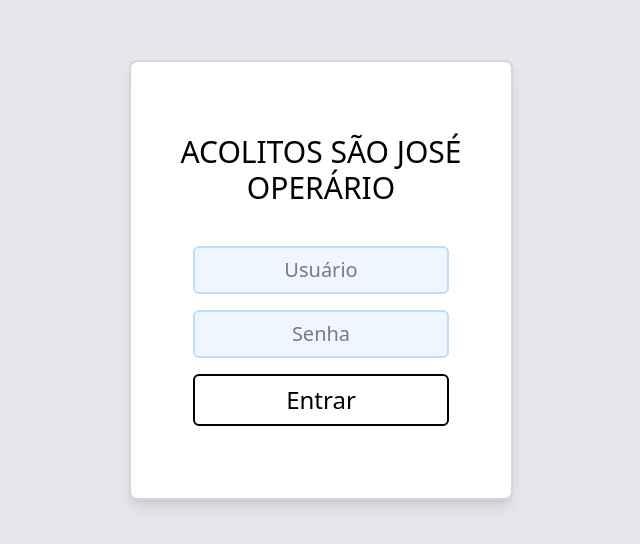
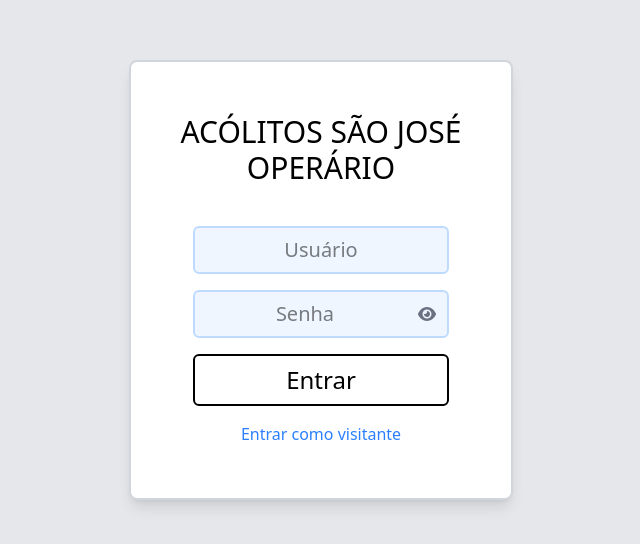
Before and after one commit to LuizLaikovski/ProjetoAcolitos, a React (Vite) app in the folder frontend/: page / in a window 1280 px wide. Shown: the part 120-664 px from the top of the page, without its empty margins (319-959 px from the left). Built offline with nearby package versions, Linux system fonts and the light colour scheme.

Commit message:
/visitors e ver senha prontos

```diff
--- a/frontend/src/App.tsx
+++ b/frontend/src/App.tsx
@@ -1,5 +1,9 @@
 import Acolitos from "./components/Acolitos";
 import "./App.css";
+
+interface AppProps {
+  canEdit: boolean;
+}
 
 export interface AcolitoProp {
     idAcolitos: number;
@@ -15,11 +19,11 @@ export interface AcolitoProp {
     comentario: string;
 }
 
-function App() {
+function App({canEdit}: AppProps) {
   return (
     <>
       <div className="bg-gray-200 flex justify-center items-center flex-col">
-        <Acolitos />
+        <Acolitos canEdit={canEdit} />
         <div className="w-[80dvw] h-auto grid grid-cols-3 gap-8 mt-10"></div>
       </div>
     </>
--- a/frontend/src/components/Acolitos.tsx
+++ b/frontend/src/components/Acolitos.tsx
@@ -26,7 +26,13 @@ const calcularIdade = (dataNascimento: string): number => {
     return idade;
 };
 
-const Acolitos = () => {
+interface AcolitosProps {
+    canEdit: boolean;
+}
+
+const Acolitos = ({canEdit}: AcolitosProps) => {
+
+
     const [acolito, setAcolito] = useState<AcolitoProp[]>([]);
     const api_url = import.meta.env.VITE_API_URL;
 
@@ -56,7 +62,7 @@ const Acolitos = () => {
 
     return (
         <>
-            <Form setAcolitos={setAcolito} />
+            <Form setAcolitos={setAcolito} canEdit={canEdit} />
             <div className="w-[80dvw] grid grid-cols-3 gap-8 mt-8 acolitos">
                 {acolito.length > 0 ? (
                     acolito.map((a) =>
@@ -72,6 +78,7 @@ const Acolitos = () => {
                             missas={a.missas}
                             cerimonialista={a.cerimonialista}
                             comentario={a.comentario}
+                            canEdit={canEdit}
                         />
                     )
                 ) : (
--- a/frontend/src/components/Card.tsx
+++ b/frontend/src/components/Card.tsx
@@ -17,6 +17,7 @@ interface CardProp {
     missas: string[];
     cerimonialista: boolean;
     comentario: string;
+    canEdit?: boolean; // 🔹 adiciona aqui
 }
 
 const Card: React.FC<CardProp> = ({
@@ -29,7 +30,8 @@ const Card: React.FC<CardProp> = ({
     comunidades,
     missas,
     cerimonialista,
-    comentario
+    comentario,
+    canEdit = true // 🔹 padrão: pode editar
 }) => {
     const [modalEdit, setModalEdit] = useState(false);
     const [modalTrash, setModalTrash] = useState(false);
@@ -50,6 +52,8 @@ const Card: React.FC<CardProp> = ({
                         {idade} anos
                     </p>
 
+                    {canEdit && (
+                        <>
                             <button className="cursor-pointer" onClick={() => setModalEdit(true)}>
                                 <FontAwesomeIcon icon={faPencil} color="blue" size="xl" />
                             </button>
@@ -57,10 +61,11 @@ const Card: React.FC<CardProp> = ({
                             <button className="cursor-pointer" onClick={() => setModalTrash(true)}>
                                 <FontAwesomeIcon icon={faTrashAlt} color="red" className="ml-3" size="xl" />
                             </button>
+                        </>
+                    )}
                 </div>
 
                 <ul className="mt-4">
-
                     {cerimonialista ? (
                         <li className="px-3 w-[13ch] py-1 font-bold text-green-900 rounded-xl bg-green-400">
                             Cerimonialista
@@ -103,7 +108,8 @@ const Card: React.FC<CardProp> = ({
                 </ul>
             </div>
 
-            {modalEdit && (
+            {/* 🔹 só abre modais se for editável */}
+            {canEdit && modalEdit && (
                 <ModalEdit
                     id={idAcolitos}
                     nome={nome}
@@ -116,7 +122,7 @@ const Card: React.FC<CardProp> = ({
                 />
             )}
 
-            {modalTrash && (
+            {canEdit && modalTrash && (
                 <ModalTrash
                     id={idAcolitos}
                     nome={nome}
--- a/frontend/src/components/Form.tsx
+++ b/frontend/src/components/Form.tsx
@@ -5,9 +5,10 @@ import type { AcolitoProp } from "../App";
 
 interface FormProp {
     setAcolitos: React.Dispatch<React.SetStateAction<AcolitoProp[]>>;
+    canEdit: boolean;
 }
 
-const Form = ({ setAcolitos }: FormProp) => {
+const Form = ({ setAcolitos, canEdit = true }: FormProp) => {
     const token = localStorage.getItem("token");
     const [formDataSearch, setFormDataSearch] = useState({
         idade: '',
@@ -201,7 +202,9 @@ const Form = ({ setAcolitos }: FormProp) => {
             <form onSubmit={handleSubmitSearch} className="form w-[75dvw] h-auto bg-white rounded-2xl p-6 shadow-lg mt-10 mb-10 flex flex-col items-center">
                 <div className="w-full h-[9dvh] flex justify-between items-center">
                     <h1 className="text-3xl font-bold">Busca de Acolitos:</h1>
-                    <button onClick={openModalNew} className="buttonAdd p-3 rounded-xl w-full xl:w-auto bg-gradient-to-r from-blue-600 to-purple-600 hover:from-blue-700 hover:to-purple-700 text-white shadow-lg hover:shadow-xl transition-all duration-200 cursor-pointer">Adicionar Novo Acólito/Ancilia</button>
+                    {canEdit && (
+                        <button onClick={openModalNew} className="buttonAdd p-3 rounded-xl w-full xl:w-auto bg-gradient-to-r from-blue-600 to-purple-600 hover:from-blue-700 hover:to-purple-700 text-white shadow-lg hover:shadow-xl transition-all duration-200 cursor-pointer">Adicionar Novo Acólito/Ancilia</button>
+                    )}
                 </div>
                 <div className="w-full h-[0.5px] border-2 border-gray-200 mt-5"></div>
                 <div className="allignInputs grid grid-cols-6 gap-4 w-full mt-6">
@@ -296,7 +299,7 @@ const Form = ({ setAcolitos }: FormProp) => {
             </form>
 
 
-            {modalOpenNew && (
+            {canEdit &&modalOpenNew && (
                 <div className="fixed inset-0 flex items-center justify-center z-50 p-4">
                     <div className="absolute inset-0 bg-black/40 backdrop-blur-sm" onClick={openModalNew}></div>
 
--- a/frontend/src/routes/LoginScreen.tsx
+++ b/frontend/src/routes/LoginScreen.tsx
@@ -1,10 +1,13 @@
 import { useState } from "react";
 import axios from "axios";
-import { useNavigate } from "react-router-dom";
+import { Link, useNavigate } from "react-router-dom";
+import { FontAwesomeIcon } from "@fortawesome/react-fontawesome";
+import { faEye, faEyeSlash } from "@fortawesome/free-solid-svg-icons";
 
 export default function LoginScreen() {
     const [user, setUser] = useState("");
     const [password, setPassword] = useState("");
+    const [showPassword, setShowPassword] = useState(false);
     const navigate = useNavigate();
 
     const handleLogin = async (e: React.FormEvent) => {
@@ -24,15 +27,53 @@ export default function LoginScreen() {
     };
 
     return (
-        <>
         <main className="bg-gray-200 flex min-h-screen items-center justify-center p-4">
-                <form onSubmit={handleLogin} className="containerLogin h-[55dvh] w-[30dvw] text-center flex flex-col justify-center items-center border-2 border-gray-300 p-8 rounded-lg bg-white shadow-lg space-y-4">
-                    <h1 className="text-3xl mb-10">ACOLITOS SÃO JOSÉ OPERÁRIO</h1>
-                    <input value={user} onChange={e => setUser(e.target.value)} placeholder="Usuário" className="border-blue-200 bg-blue-50 border-2 p-2 rounded-md w-[20dvw] text-xl text-center" />
-                    <input type="password" value={password} onChange={e => setPassword(e.target.value)} placeholder="Senha" className="border-blue-200 bg-blue-50 border-2 p-2 rounded-md w-[20dvw] text-xl text-center"  />
-                    <button type="submit" className="border-black-900; border-2 p-2 rounded-md w-[20dvw] text-2xl transition hover:bg-gray-200">Entrar</button>
+            <form
+                onSubmit={handleLogin}
+                className="containerLogin h-[55dvh] w-[30dvw] text-center flex flex-col justify-center items-center border-2 border-gray-300 p-8 rounded-lg bg-white shadow-lg space-y-4"
+            >
+                <h1 className="text-3xl mb-10">ACÓLITOS SÃO JOSÉ OPERÁRIO</h1>
+
+                {/* Campo de usuário */}
+                <input
+                    value={user}
+                    onChange={(e) => setUser(e.target.value)}
+                    placeholder="Usuário"
+                    className="border-blue-200 bg-blue-50 border-2 p-2 rounded-md w-[20dvw] text-xl text-center"
+                />
+
+                {/* Campo de senha com toggle */}
+                <div className="relative w-[20dvw]">
+                    <input
+                        type={showPassword ? "text" : "password"}
+                        value={password}
+                        onChange={(e) => setPassword(e.target.value)}
+                        placeholder="Senha"
+                        className="border-blue-200 bg-blue-50 border-2 p-2 rounded-md w-full text-xl text-center pr-10"
+                    />
+                    <button
+                        type="button"
+                        onClick={() => setShowPassword(!showPassword)}
+                        className="absolute right-3 top-1/2 transform -translate-y-1/2 text-gray-500 hover:text-gray-700"
+                        aria-label={showPassword ? "Ocultar senha" : "Mostrar senha"}
+                    >
+                        <FontAwesomeIcon icon={showPassword ? faEyeSlash : faEye} />
+                    </button>
+                </div>
+
+                {/* Botão de login */}
+                <button
+                    type="submit"
+                    className="border-black-900 border-2 p-2 rounded-md w-[20dvw] text-2xl transition hover:bg-gray-200"
+                >
+                    Entrar
+                </button>
+
+                {/* Link visitante */}
+                <Link to="/visitors" className="text-blue-500 hover:underline">
+                    Entrar como visitante
+                </Link>
             </form>
         </main>
-        </>
     );
 }
--- /dev/null
+++ b/frontend/src/routes/VisitorsPage.tsx
@@ -0,0 +1,19 @@
+import Acolitos from "../components/Acolitos";
+
+interface VisitorsPageProps {
+    canEdit: boolean;
+}
+
+
+const VisitorsPage = ({canEdit}: VisitorsPageProps) => {
+    return (
+        <>
+            <div className="bg-gray-200 flex justify-center items-center flex-col">
+                <Acolitos canEdit={canEdit} />
+                <div className="w-[80dvw] h-auto grid grid-cols-3 gap-8 mt-10"></div>
+            </div>
+        </>
+    );
+}
+
+export default VisitorsPage;
```
Also changed, not shown: frontend/src/main.tsx (+6 -1 lines). Lines whose indentation alone changed are shown as unchanged.
